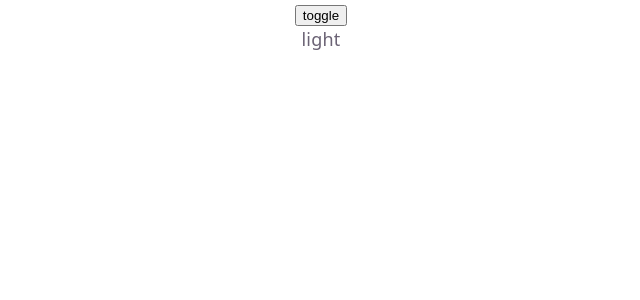
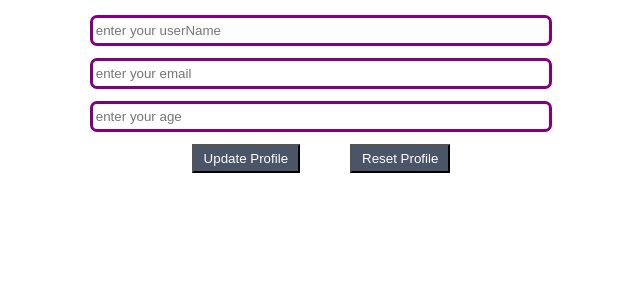
Before and after one commit to khankadir193/Redux-learning-concepts, a React (Vite) app: page / in a window 1280 px wide. Shown: the top 300 px of the page, without its empty margins (319-959 px from the left). Built offline with nearby package versions, Linux system fonts and the light colour scheme.

Commit message:
profile for github

```diff
--- a/src/App.jsx
+++ b/src/App.jsx
@@ -1,11 +1,9 @@
 import { useState } from 'react'
-import reactLogo from './assets/react.svg'
-import viteLogo from './assets/vite.svg'
-import heroImg from './assets/hero.png'
 import './App.css'
 import CounterComponent from './Feature/ReduxCounter/counter/CounterExample'
 import TodoExample from './Feature/ReduxTodo/todo/TodoComponent'
 import ToggleComponent from './Feature/ThemeToggle/Toggle/ToggleComponent'
+import ProfileComponent from './Feature/UserProfile/ProfileComponent/ProfileForm'
 
 function App() {
   const [count, setCount] = useState(0)
@@ -14,7 +12,8 @@ function App() {
     <>
     {/* <CounterComponent /> */}
     {/* <TodoExample /> */}
-    <ToggleComponent />
+    {/* <ToggleComponent />  */}
+    <ProfileComponent />
     </>
   )
 };
--- /dev/null
+++ b/src/Feature/UserProfile/ProfileComponent/ProfileForm.jsx
@@ -0,0 +1,45 @@
+import { useState } from 'react';
+import './profileStyle.css'
+import { useDispatch, useSelector } from 'react-redux';
+import { resetProfile, updateProfile } from '../ProfileSlice/profileSlice';
+
+const ProfileComponent = () => {
+    const [formState, setFormState] = useState({
+        name: '',
+        email: '',
+        age: ''
+    });
+    const dispatch = useDispatch();
+    const stateValue = useSelector((state) => state.profileData.profile);
+    console.log('state Value', stateValue)
+    const handleUpdate = (e) => {
+        e.preventDefault();
+        dispatch(updateProfile(formState));
+        setFormState({ name: '', email: '', age: '' });
+    };
+
+    const handleReset = (e) => {
+        e.preventDefault();
+        dispatch(resetProfile());
+        setFormState({ name: '', email: '', age: '' });
+    };
+
+    return (
+        <form className="form-container">
+            <input type="text" placeholder="enter your userName" onChange={(e) => setFormState((prev) => ({ ...prev, name: e.target.value }))} />
+            <input type="email" placeholder="enter your email" onChange={(e) => setFormState((prev) => ({ ...prev, email: e.target.value }))} />
+            <input type="number" placeholder="enter your age" onChange={(e) => setFormState((prev) => ({ ...prev, age: e.target.value }))} />
+            <div className='btn-container'>
+                <button onClick={handleUpdate}>Update Profile</button>
+                <button>Reset Profile</button>
+            </div>
+            {(stateValue.name || stateValue.email || stateValue.age) &&
+                <div className='text-content'>
+                    <span>{stateValue.name}</span>
+                    <span>{stateValue.email}</span>
+                    <span>{stateValue.age}</span>
+                </div>}
+        </form>
+    )
+};
+export default ProfileComponent;
--- /dev/null
+++ b/src/Feature/UserProfile/ProfileComponent/profileStyle.css
@@ -0,0 +1,43 @@
+.form-container{
+    display: flex;
+    flex-direction: column;
+    width: 100%;
+    justify-content: center;
+    align-items: center;
+    gap: 12px;
+    margin: 15px 0;
+}
+
+input[type='text'],
+input[type='email'],
+input[type='number']{
+    width: 40%;
+    border-radius: 7px;
+    border: 3px solid purple;
+    padding: 5px 3px;
+}
+
+.btn-container{
+    display: flex;
+    gap: 50px;
+}
+
+.btn-container button{
+    background-color: #4A5568;
+    color: #ffffff;
+    padding: 5px 10px;
+}
+
+.text-content{
+    display: flex;
+    width: 50%;
+    justify-content: center;
+    align-items: center;
+    gap: 20px;
+    background-color: antiquewhite;
+    color: navy;
+    border: 4px dotted #4A5568;
+}
+.text-content span{
+    padding: 10px 15px;
+}
--- /dev/null
+++ b/src/Feature/UserProfile/ProfileSlice/profileSlice.js
@@ -0,0 +1,24 @@
+import { createSlice } from "@reduxjs/toolkit";
+
+const profileSlice = createSlice({
+    name: 'profile',
+    initialState: {
+        profile: {
+            name: '',
+            email: '',
+            age: ''
+        }
+    },
+    reducers: {
+        updateProfile: (state, action) => {
+            console.log(state, 'state', action, 'action');
+            state.profile = action.payload;
+        },
+        resetProfile:()=>{
+            state.profile = {};
+        }
+    }
+});
+
+export const { updateProfile ,resetProfile} = profileSlice.actions;
+export default profileSlice.reducer;
--- a/src/app/store.js
+++ b/src/app/store.js
@@ -2,11 +2,13 @@ import { configureStore } from "@reduxjs/toolkit";
 import counterReducer from '../Feature/ReduxCounter/CounterSlice/counterSlice';
 import todoSlice from '../Feature/ReduxTodo/TodoSlice/todoSlice';
 import themeSlice from "../Feature/ThemeToggle/ThemeToggleSlice/themeSlice";
+import profileSlice from '../Feature/UserProfile/ProfileSlice/profileSlice'
 
 export const store = configureStore({
     reducer:{
         counter:counterReducer,
         todoState:todoSlice,
-        toggleTheme:themeSlice
+        toggleTheme:themeSlice,
+        profileData:profileSlice
     }
 });
```
